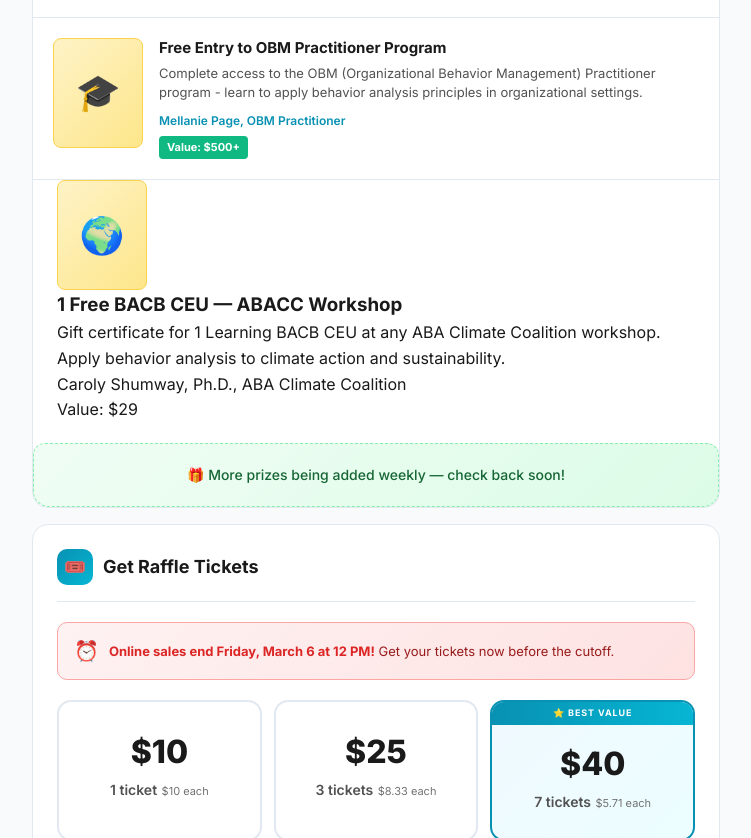
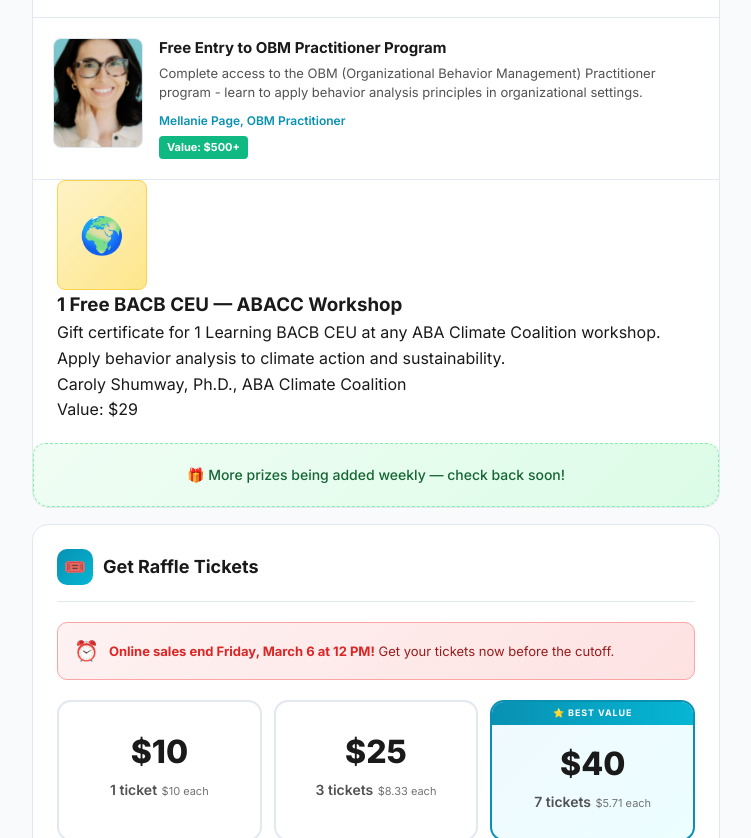
Before and after one commit to robdspain/bae-sig-2026-raffle, a plain HTML site: page index.html in a window 1280 px wide. Shown: the part 1683-2521 px from the top of the page, without its empty margins (264-1015 px from the left). Drawn offline with Linux system fonts and the light colour scheme.

Commit message:
Replace OBM emoji icon with Mellanie Page headshot

```diff
--- a/index.html
+++ b/index.html
@@ -787,7 +787,7 @@
             </div>
 
             <div class="prize">
-                <div class="prize-icon">🎓</div>
+                <img src="mellanie-page.jpg" alt="Mellanie Page" class="prize-image" style="object-fit: cover; object-position: top;">
                 <div class="prize-content">
                     <h3>Free Entry to OBM Practitioner Program</h3>
                     <p class="description">Complete access to the OBM (Organizational Behavior Management) Practitioner program - learn to apply behavior analysis principles in organizational settings.</p>
```
Also changed, not shown: mellanie-page.jpg (added).
